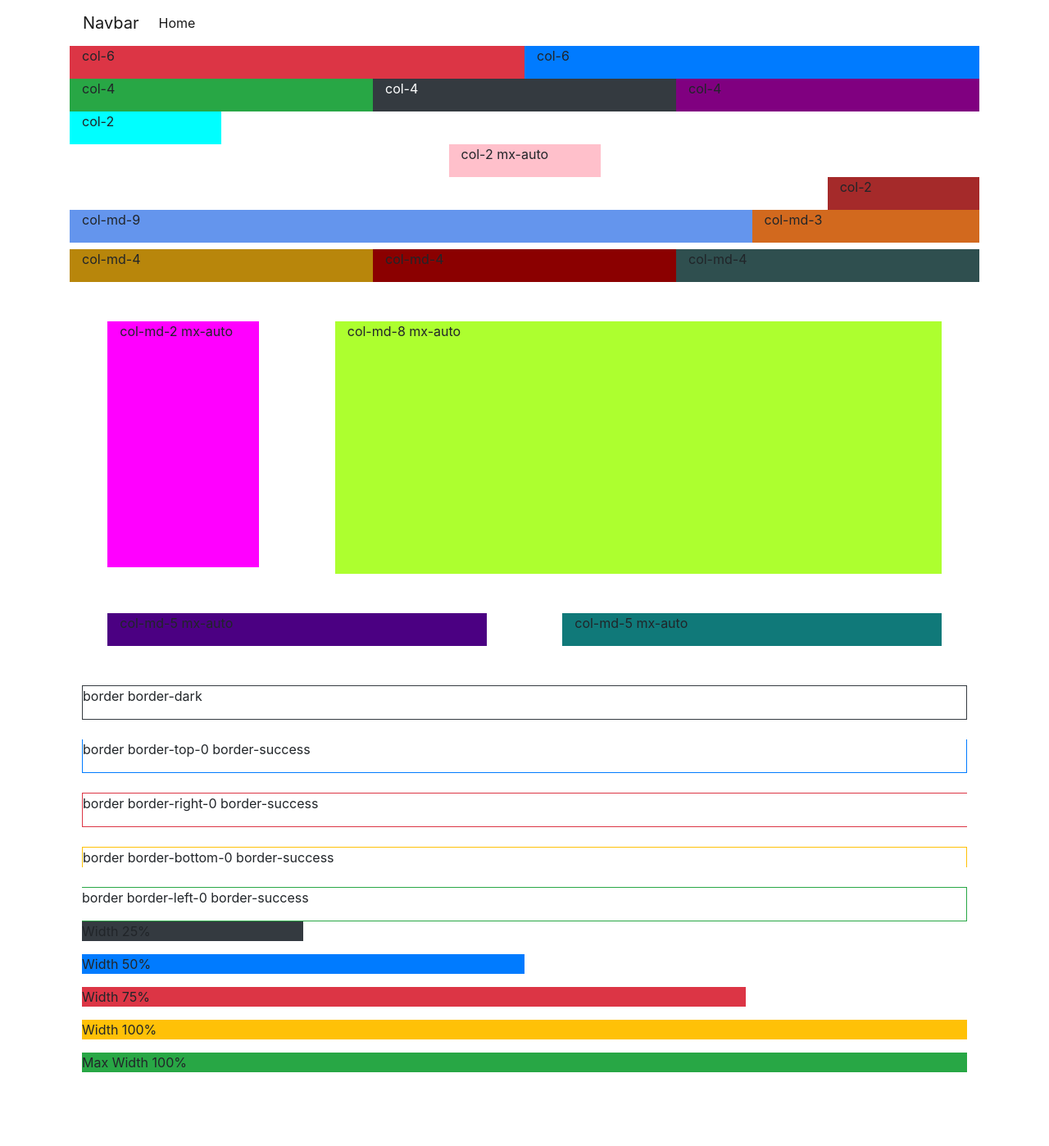
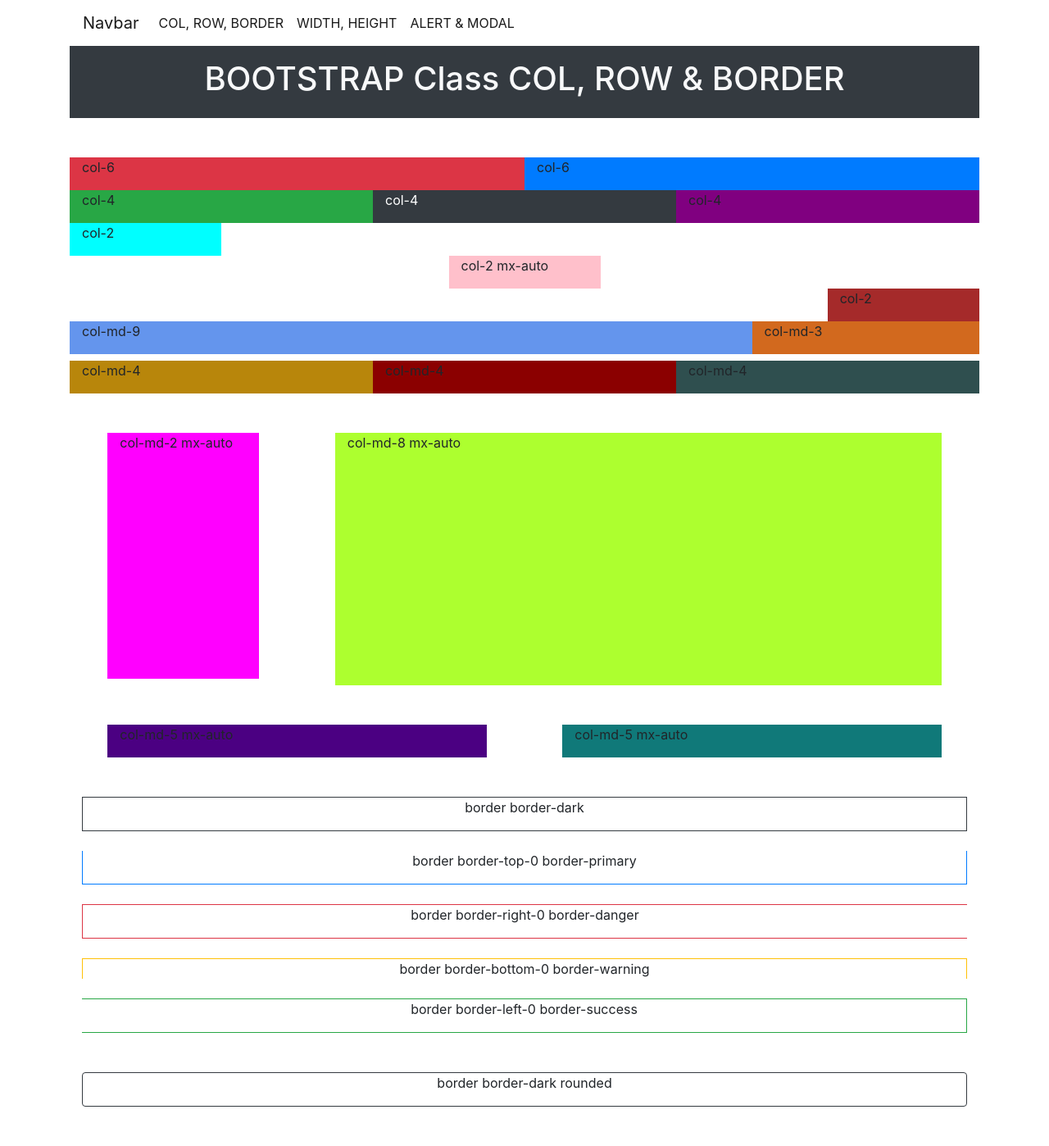
Before and after one commit to db0g/bootstrap, a Flask app: page / in a window 1280 px wide. Shown: the whole page at 82% size. Before the commit the page ends 1308 px from the top, so only its background shows below. Run offline with Flask 2, Linux system fonts and the light colour scheme; some libraries are stand-ins or nearby versions.

Commit message:
bootstrap

```diff
--- a/app.py
+++ b/app.py
@@ -2,8 +2,16 @@
 app = Flask(__name__)
 
 @app.route('/')
-def index():
-    return render_template('pages/index.html')
+def col_raw_border():
+    return render_template('pages/col_row_border.html')
+
+@app.route('/width_height')
+def width_height():
+    return render_template('pages/width_height.html')
+
+@app.route('/alert_modal')
+def alert_modal():
+    return render_template('pages/alert_modal.html')
 
 if (__name__) == '__main__':
     app.run(debug=True)
--- a/templates/base/nav.html
+++ b/templates/base/nav.html
@@ -7,7 +7,13 @@
   <div class="collapse navbar-collapse" id="navbarNav">
     <ul class="navbar-nav">
       <li class="nav-item active">
-        <a class="nav-link" href="/">Home</a>
+        <a class="nav-link" href="/">COL, ROW, BORDER</a>
+      </li>
+      <li class="nav-item active">
+        <a class="nav-link" href="width_height">WIDTH, HEIGHT</a>
+      </li>
+      <li class="nav-item active">
+        <a class="nav-link" href="alert_modal">ALERT & MODAL</a>
       </li>
     </ul>
   </div>
--- a/templates/pages/index.html
+++ b/templates/pages/col_row_border.html
@@ -1,7 +1,9 @@
 {% extends 'base/layout.html' %}
 
 {% block content %}
-
+<div class="container bg-dark text-center text-light p-3 mb-5">
+    <h1>BOOTSTRAP Class COL, ROW & BORDER</h1>
+</div>
 <div class="col-12">
     <div class="row">
         <div class="col-6 bg-danger">
@@ -72,36 +74,31 @@
             <p>col-md-5 mx-auto</p>
         </div>
     </div>
-    <div class="border border-dark">
+    <div class="border border-dark text-center">
         <p>border border-dark</p>
     </div>
-    <div class="border border-top-0 border-primary mt-4">
-        <p>border border-top-0 border-success</p>
+    <div class="border border-top-0 border-primary mt-4 text-center">
+        <p>border border-top-0 border-primary</p>
     </div>
-    <div class="border border-right-0 border-danger mt-4">
-        <p>border border-right-0 border-success</p>
+    <div class="border border-right-0 border-danger mt-4 text-center">
+        <p>border border-right-0 border-danger</p>
     </div>
-    <div class="border border-bottom-0 border-warning mt-4">
-        <p>border border-bottom-0 border-success</p>
+    <div class="border border-bottom-0 border-warning mt-4 text-center">
+        <p>border border-bottom-0 border-warning</p>
     </div>
-    <div class="border border-left-0 border-success mt-4">
+    <div class="border border-left-0 border-success mt-4 text-center">
         <p>border border-left-0 border-success</p>
     </div>
-    <div class="w-25 bg-dark">
-        <p>Width 25%</p>
+    <div class="border border-dark rounded mt-5 mb-5 text-center">
+        <p>border border-dark rounded</p>
     </div>
-    <div class="w-50 bg-primary">
-        <p>Width 50%</p>
-    </div>
-    <div class="w-75 bg-danger">
-        <p>Width 75%</p>
-    </div>
-    <div class="w-100 bg-warning">
-        <p>Width 100%</p>
-    </div>
-    <div class="mw-100 bg-success">
-        <p>Max Width 100%</p>
-    </div>
+
+
+</div>
+
+
+
+
 </div>
 
 {% endblock %}
```
Also changed, not shown: templates/pages/alert_modal.html (added, +38 -0 lines), templates/pages/width_height.html (added, +33 -0 lines).
